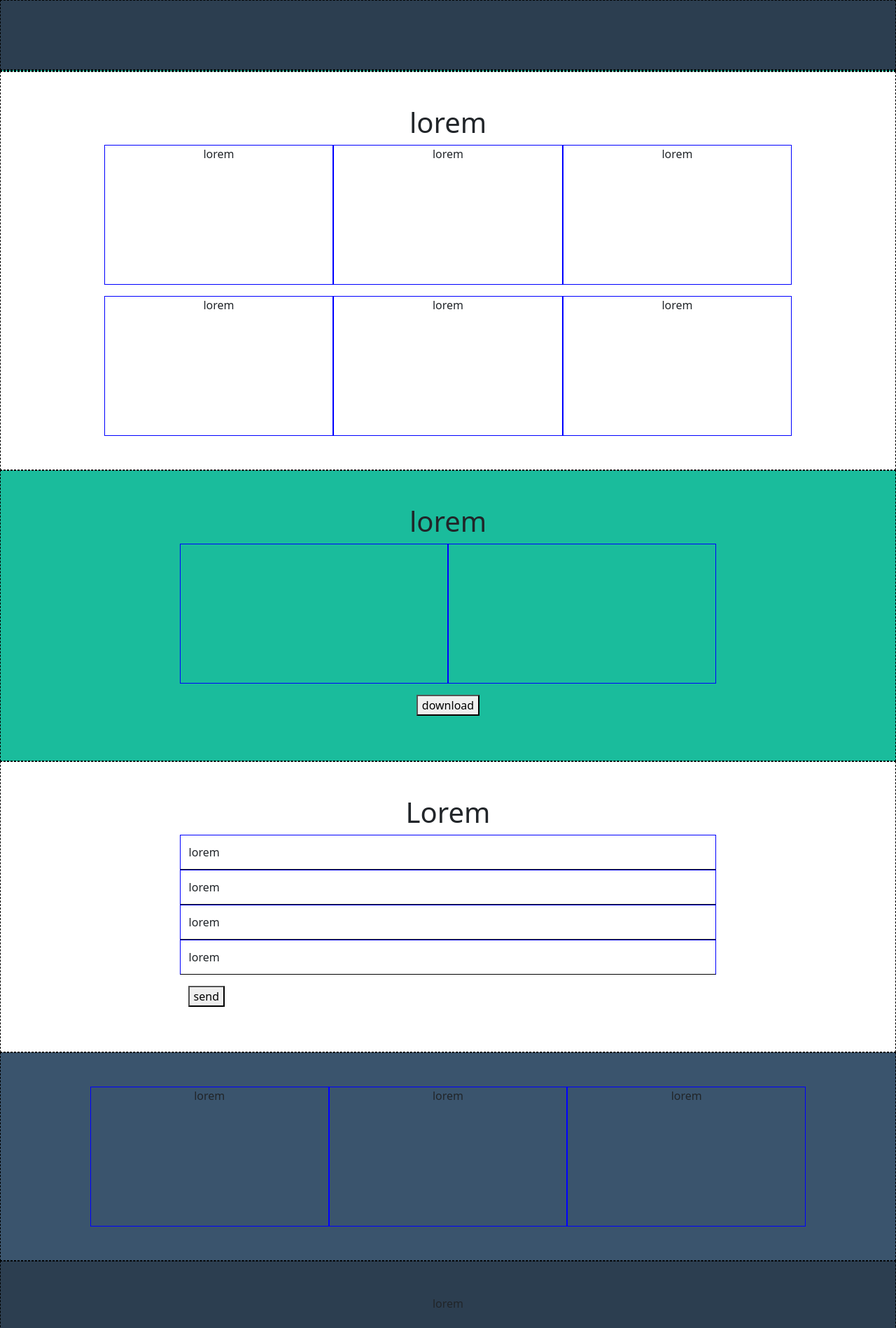
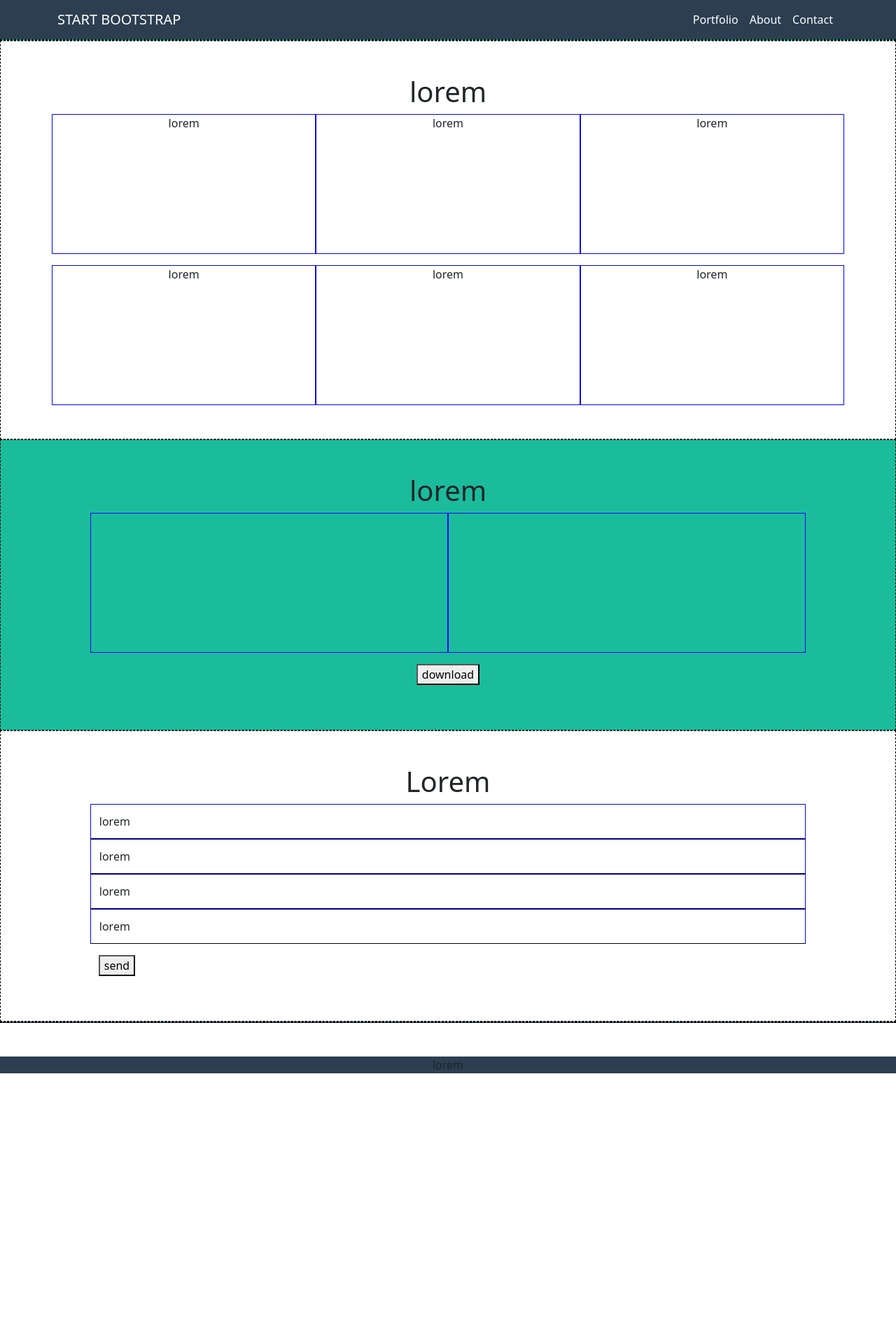
Before and after one commit to robertonesta/html-css-bootstrap-freelancer, a plain HTML site: page index.html in a window 1280 px wide. Shown: the top 1898 px of the page at 70% size. After the commit the page ends 1582 px from the top, so only its background shows below. Drawn offline with nearby package versions, Linux system fonts and the light colour scheme.

Commit message:
add header

```diff
--- a/index.html
+++ b/index.html
@@ -10,11 +10,29 @@
 </head>
 <body>
 <header id="app_header">
-    <nav class="container">
-        <div class="row">
-            <div class="col"></div>
-            <div class="col"></div>
+    <nav class="navbar navbar-expand-lg navbar-dark bg_header">
+        <div class="container">
+            <a class="navbar-brand text-uppercase" href="#">Start Bootstrap</a>
+            <button class="navbar-toggler" type="button" data-bs-toggle="collapse"
+                data-bs-target="#navbarSupportedContent" aria-controls="navbarSupportedContent"
+                aria-expanded="false" aria-label="Toggle Navigation">
+                <span class="navbar-toggler-icon"></span>
+            </button>
+            <div class="collapse navbar-collapse" id="navbarSupportedContent">
+                <ul class="navbar-nav ms-auto mb-2 mb-lg-0">
+                    <li class="nav-item">
+                        <a class="nav-link active" aria-current="page" href="#">Portfolio</a>
+                    </li>
+                    <li class="nav-item">
+                        <a class="nav-link active" href="#">About</a>
+                    </li>
+                    <li class="nav-item">
+                        <a class="nav-link active" href="#">Contact</a>
+                    </li>
+                </ul>
+            </div>
         </div>
+
     </nav>
 </header>
 <main id="app_main">
@@ -22,7 +40,6 @@
 
     </section>
     <section class="portfolio text-center">
-        <div class="mw-80 px-3 my-3">
             <div class="container m-auto my-5">
                 <h1>lorem</h1>
                 <div class="row gy-3 gx-3">
@@ -34,10 +51,9 @@
                     <div class="col-12 col-md-6 col-lg-4 text-center">lorem</div>
                 </div>
             </div>
-        </div>
     </section>
     <section class="about text-center">
-        <div class="mw-60">
+        <div class="mw-80">
             <div class="container m-auto my-5">
                 <h1>lorem</h1>
                 <div class="row">
@@ -49,7 +65,7 @@
         </div>
     </section>
     <section class="contact_me">
-        <div class="mw-60">
+        <div class="mw-80">
             <div class="container m-auto my-5">
                 <h1 class=" text-center">Lorem</h1>
                 <div class="row">
@@ -63,15 +79,7 @@
         </div>
     </section>
     <section class="socials text-center">
-        <div class="mw-80">
-            <div class="container m-auto my-5">
-                <div class="row">
-                    <div class="col-12 col-md-4">lorem</div>
-                    <div class="col-12 col-md-4">lorem</div>
-                    <div class="col-12 col-md-4">lorem</div>
-                </div>
-            </div>
-        </div>
+
     </section>
 </main>
 <footer id="app_footer" class="text-center">
--- a/style.css/style.css
+++ b/style.css/style.css
@@ -6,9 +6,7 @@
 
 
 #app_header, #app_footer{
-    height: 100px;
     background-color: var(--bs-header);
-    border: 1px dashed black;
 }
 
 .jumbo,
```
